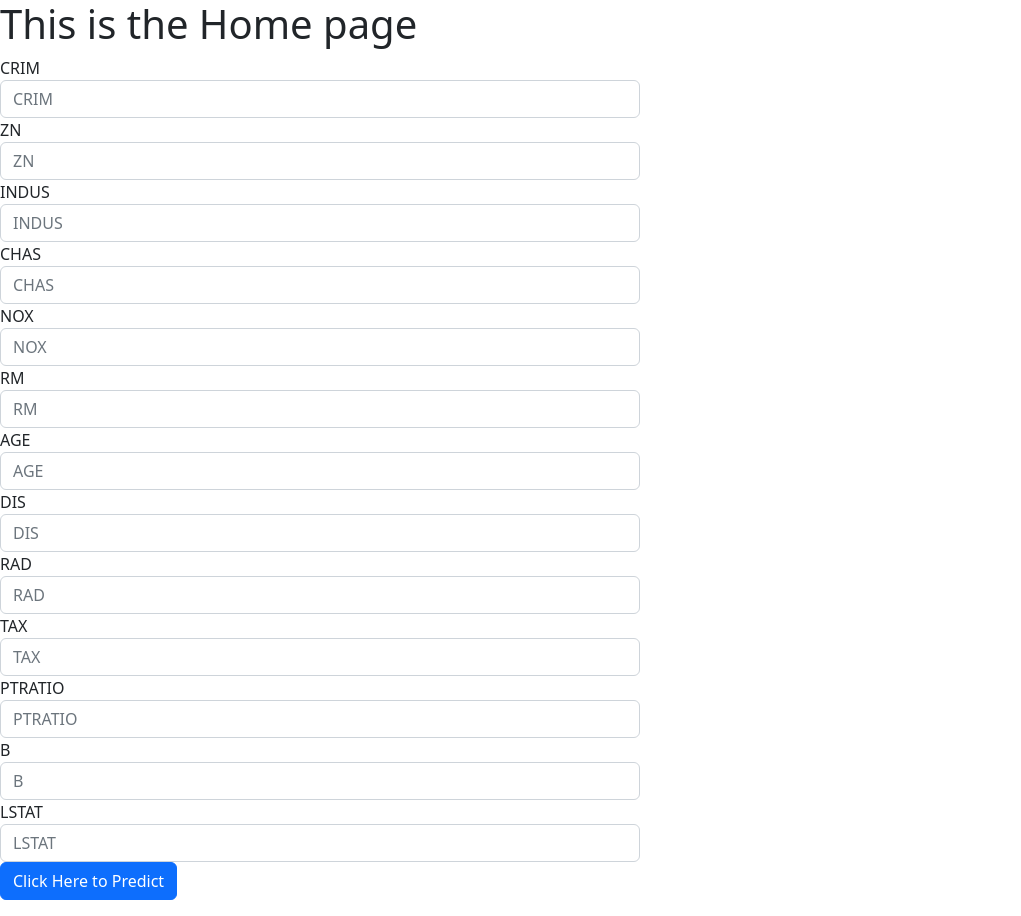
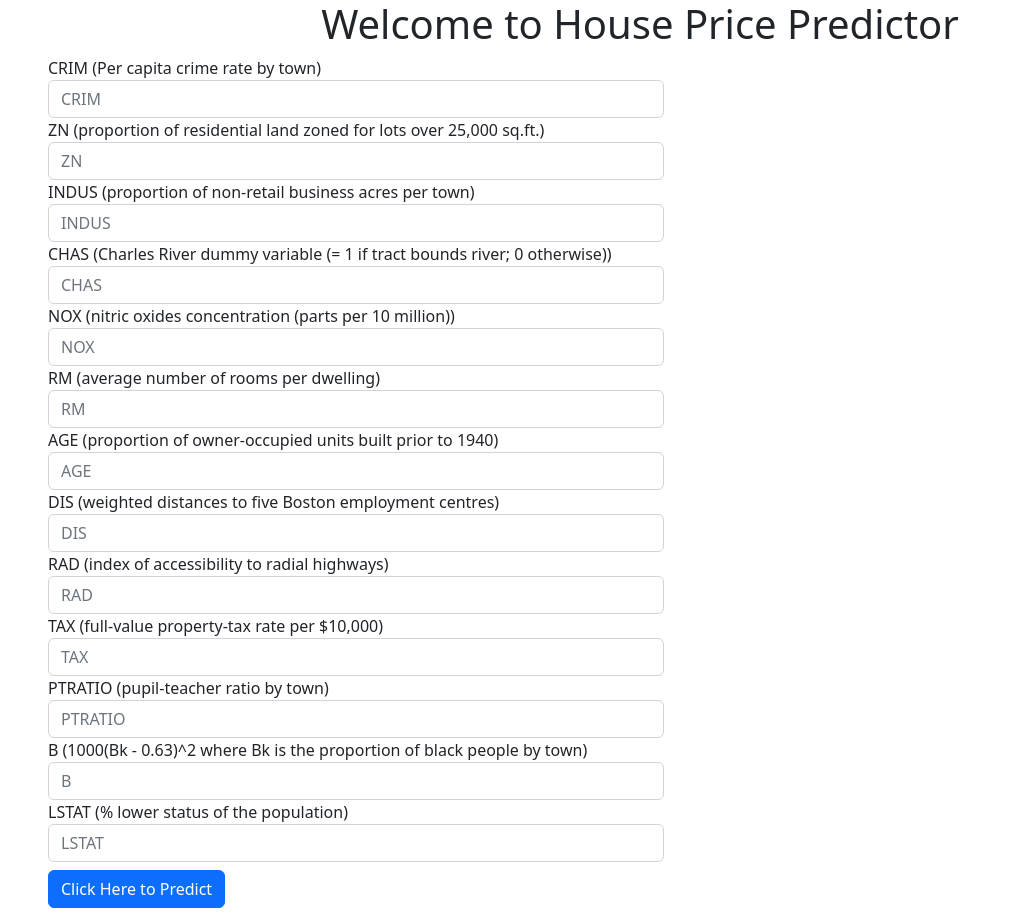
Before and after one commit to KumarSachin987/BostonHousePricing, a Flask app: page / in a window 1280 px wide. Shown: the whole page, without its empty margins (0-1021 px from the left). Run offline with Flask 2, Linux system fonts and the light colour scheme; parts of the project's set-up code (start-up, migrations or seed data) failed here and were passed over.

Commit message:
Commiting HTML file

```diff
--- a/templates/home.html
+++ b/templates/home.html
@@ -3,73 +3,73 @@
   <head>
     <meta charset="utf-8">
     <meta name="viewport" content="width=device-width, initial-scale=1">
-    <title>Bootstrap demo</title>
+    <title>House Price Predictions</title>
     <link href="https://cdn.jsdelivr.net/npm/bootstrap@5.2.1/dist/css/bootstrap.min.css" rel="stylesheet" integrity="sha384-iYQeCzEYFbKjA/T2uDLTpkwGzCiq6soy8tYaI1GyVh/UjpbCx/TYkiZhlZB6+fzT" crossorigin="anonymous">
   </head>
   <body>
-    <h1>This is the Home page</h1>
-        <form method="post" action="{{ url_for('predict') }}">
+    <center><h1>Welcome to House Price Predictor</h1></center>
+        <form method="post" action="{{ url_for('predict') }}" class="ms-5">
             <div class="form-row">
               <div class="form-group col-md-6">
-                <label for="inputEmail4">CRIM</label>
+                <label for="inputEmail4">CRIM (Per capita crime rate by town)</label>
                 <input type="text" class="form-control" id="inputEmail4" placeholder="CRIM" name="crim">
               </div>
               <div class="form-group col-md-6">
-                <label for="inputPassword4">ZN</label>
+                <label for="inputPassword4">ZN (proportion of residential land zoned for lots over 25,000 sq.ft.)</label>
                 <input type="text" class="form-control" id="inputPassword4" placeholder="ZN" name="zn">
               </div>
             </div>
             <div class="form-group col-md-6">
-              <label for="inputAddress">INDUS</label>
+              <label for="inputAddress">INDUS (proportion of non-retail business acres per town)</label>
               <input type="text" class="form-control" id="inputAddress" placeholder="INDUS" name="indus">
             </div>
             <div class="form-group col-md-6">
-              <label for="inputAddress2">CHAS</label>
+              <label for="inputAddress2">CHAS (Charles River dummy variable (= 1 if tract bounds river; 0 otherwise))</label>
               <input type="text" class="form-control" id="inputAddress2" placeholder="CHAS" name="chas">
             </div>
             <div class="form-row">
               <div class="form-group col-md-6">
-                <label for="inputCity">NOX</label>
+                <label for="inputCity">NOX (nitric oxides concentration (parts per 10 million))</label>
                 <input type="text" class="form-control" id="inputCity" placeholder="NOX" name="nox">
               </div>
               <div class="form-group col-md-6">
-                <label for="inputState">RM</label>
+                <label for="inputState">RM (average number of rooms per dwelling)</label>
                 <input type="text" class="form-control" id="inputAddress2" placeholder="RM" name="rm">
               </div>
               <div class="form-group col-md-6">
-                <label for="inputZip">AGE</label>
+                <label for="inputZip">AGE (proportion of owner-occupied units built prior to 1940)</label>
                 <input type="text" class="form-control" id="inputZip" placeholder="AGE" name="age">
               </div>
             </div>
             <div class="form-row">
                 <div class="form-group col-md-6">
-                  <label for="inputEmail4">DIS</label>
+                  <label for="inputEmail4">DIS (weighted distances to five Boston employment centres)</label>
                   <input type="text" class="form-control" id="inputEmail4" placeholder="DIS" name="dis">
                 </div>
                 <div class="form-group col-md-6">
-                  <label for="inputPassword4">RAD</label>
+                  <label for="inputPassword4">RAD (index of accessibility to radial highways)</label>
                   <input type="text" class="form-control" id="inputPassword4" placeholder="RAD" name="rad">
                 </div>
               </div>
               <div class="form-group col-md-6">
-                <label for="inputAddress">TAX</label>
+                <label for="inputAddress">TAX (full-value property-tax rate per $10,000)</label>
                 <input type="text" class="form-control" id="inputAddress" placeholder="TAX" name="tax">
               </div>
               <div class="form-group col-md-6">
-                <label for="inputAddress2">PTRATIO</label>
+                <label for="inputAddress2">PTRATIO (pupil-teacher ratio by town)</label>
                 <input type="text" class="form-control" id="inputAddress2" placeholder="PTRATIO" name="ptratio">
               </div>
               <div class="form-row">
                 <div class="form-group col-md-6">
-                  <label for="inputCity">B</label>
+                  <label for="inputCity">B (1000(Bk - 0.63)^2 where Bk is the proportion of black people by town)</label>
                   <input type="text" class="form-control" id="inputCity" placeholder="B" name="b">
                 </div>
                 <div class="form-group col-md-6">
-                  <label for="inputState">LSTAT</label>
+                  <label for="inputState">LSTAT (% lower status of the population)</label>
                   <input type="text" class="form-control" id="inputAddress2" placeholder="LSTAT" name="lstat">
                 </div>
               </div>
-            <input type="submit" class="btn btn-primary" value="Click Here to Predict">
+            <input type="submit" class="btn btn-primary mt-2" value="Click Here to Predict">
           </form>
 
           <h3>{{prediction_text}}</h3>
```
